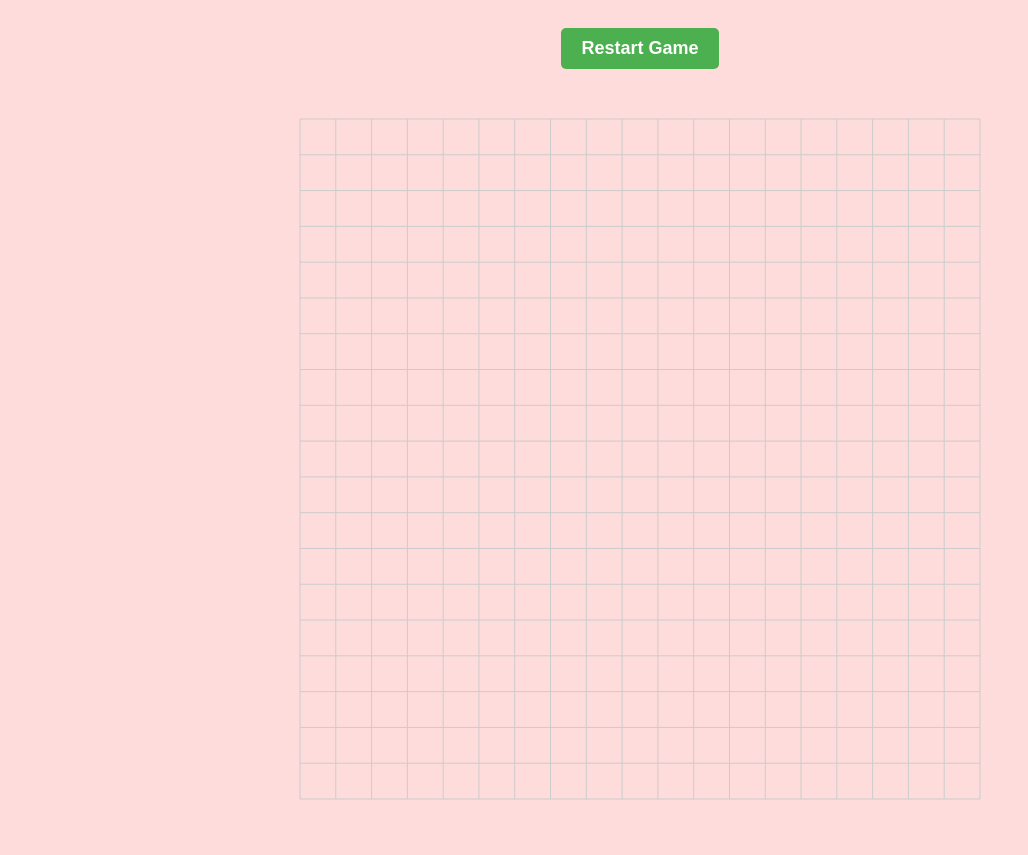
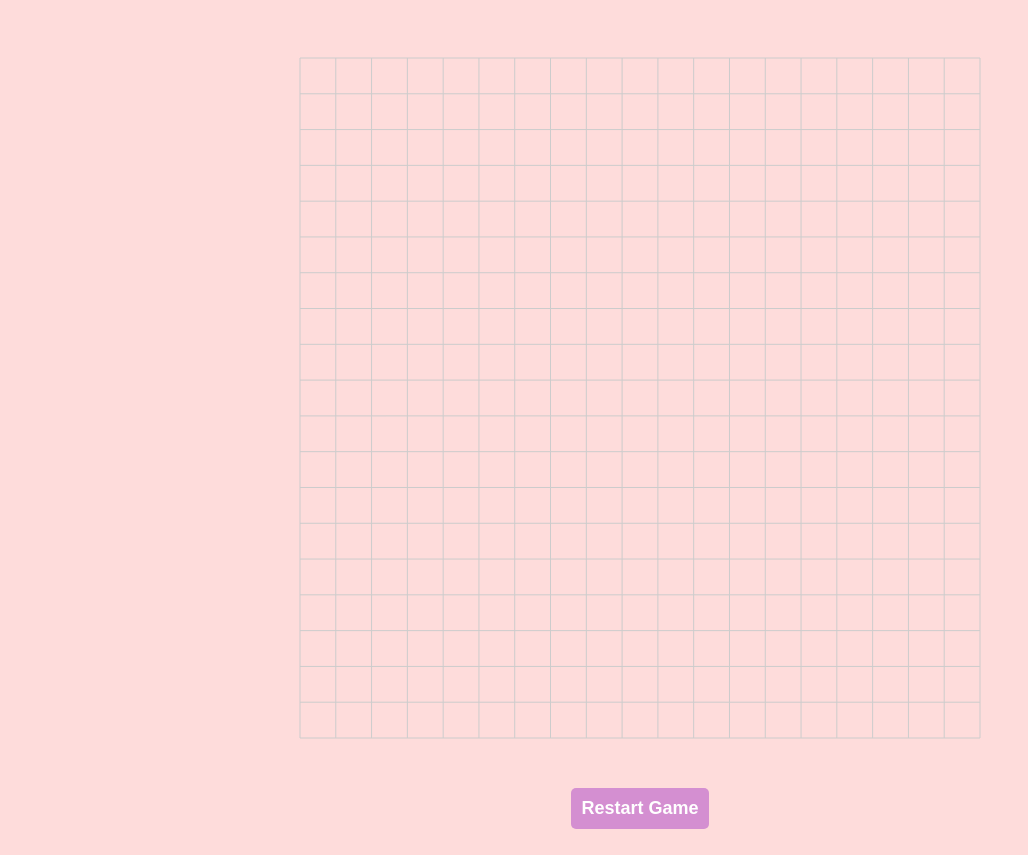
Before and after one commit to bianca-8/personal-website, a website: page game.html in a window 1280 px wide. Shown: the part 54-909 px from the top of the page, without its empty margins (0-1028 px from the left). Drawn offline with Linux system fonts and the light colour scheme.

Commit message:
fix buttons

```diff
--- a/game.html
+++ b/game.html
@@ -17,8 +17,8 @@
 
     <div id="Game">
         <div id="gameMessage" style="text-align:center; margin:10px; font-size:24px;"></div>
+        <canvas id="myCanvas" width="760" height="760"></canvas>
         <div id="restartBtn" class="restartBox">Restart Game</div>
-        <canvas id="myCanvas" width="760" height="760"></canvas>
     </div>
 
     <script>
--- a/style.css
+++ b/style.css
@@ -466,19 +466,19 @@ body.charred a { color:#66aaff; }
 
 .restartBox {
     display: inline-block;
-    padding: 10px 20px;
+    padding: 10px 10px;
     margin: 10px 0;
-    background-color: #4CAF50; /* green */
+    background-color: #d48fd1;
     color: white;
     font-size: 18px;
     font-weight: bold;
     text-align: center;
     border-radius: 5px;
     cursor: pointer;
-    user-select: none; /* prevent text selection on click */
+    user-select: none;
 }
 .restartBox:hover {
-    background-color: #45a049;
+    background-color: #d48fd1;
 }
 
 /* Floating hearts background */
```
